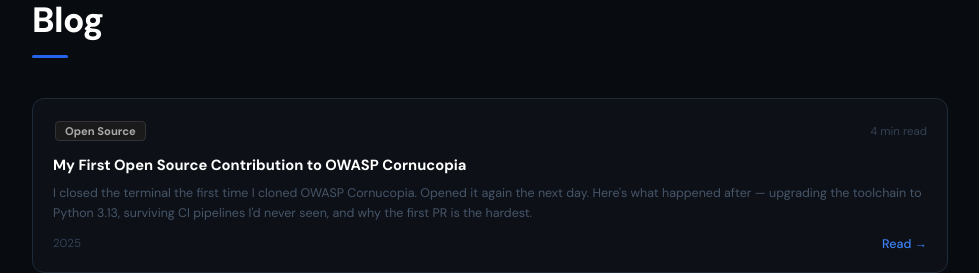
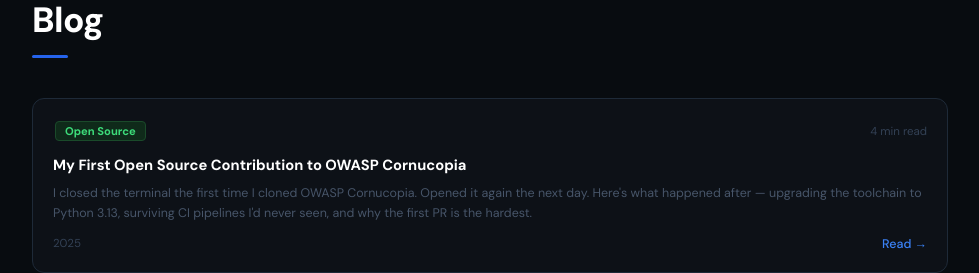
Before and after one commit to Adarshkumar0509/portfolio, a React (Create React App) app: page / in a window 1280 px wide. Shown: the part 4060-4333 px from the top of the page, without its empty margins (150-1129 px from the left). Built offline with nearby package versions, Linux system fonts and the light colour scheme; the HTML template or start-up script is replaced by a standard one.

Commit message:
Refactor SKILL_TAG_STYLE to include 'Open Source'

```diff
--- a/src/App.js
+++ b/src/App.js
@@ -10,10 +10,11 @@
 };
 
 const SKILL_TAG_STYLE = {
-  Backend:  { bg: "#2a1a0a", color: "#f5a623", border: "#4a2a0a" },
-  Database: { bg: "#1a0a2a", color: "#c084fc", border: "#3a1a4a" },
-  DevOps:   { bg: "#0a1a2a", color: "#38bdf8", border: "#1a3a4a" },
-  Frontend: { bg: "#1a0a0a", color: "#f87171", border: "#4a1a1a" },
+  Backend:       { bg: "#2a1a0a", color: "#f5a623", border: "#4a2a0a" },
+  Database:      { bg: "#1a0a2a", color: "#c084fc", border: "#3a1a4a" },
+  DevOps:        { bg: "#0a1a2a", color: "#38bdf8", border: "#1a3a4a" },
+  Frontend:      { bg: "#1a0a0a", color: "#f87171", border: "#4a1a1a" },
+  "Open Source": { bg: "#0f2a1a", color: "#3ddc7a", border: "#1a4a2a" },
 };
 
 function tag(label, styleMap) {
```
